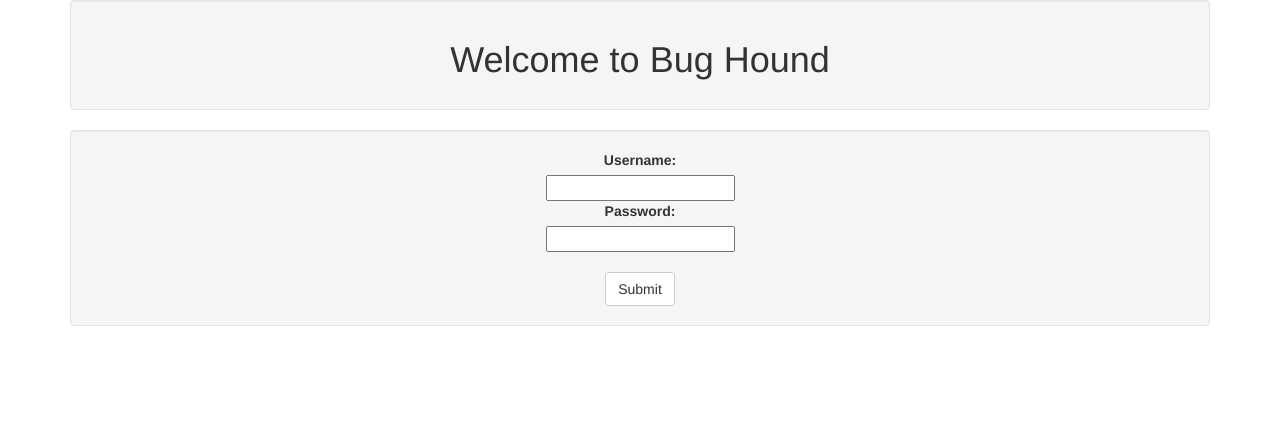
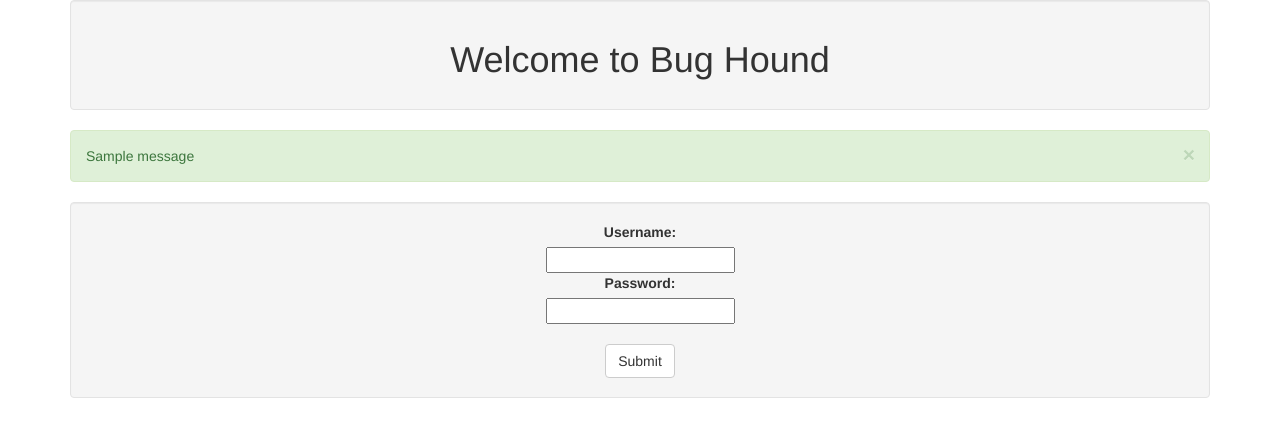
Before and after one commit to shubhamgupta2501/Bughound-Project, a Flask app: page / in a window 1280 px wide. Shown: the top 422 px of the page. Run offline with Flask 2, Linux system fonts and the light colour scheme; one stand-in notice (Sample message) is shown; some libraries are stand-ins or nearby versions.

Commit message:
login authorization added

```diff
--- a/app.py
+++ b/app.py
@@ -19,10 +19,60 @@ db_config = {
 # define a route to display the employee table
 @app.route("/")
 def index():
-    return render_template("login.html")
+   return render_template("login.html")
+
+# Login Authentication
+@app.route('/', methods=['POST','GET'])
+def login_auth():
+    username = request.form['username']
+    password = request.form['password']
+
+    connection = pymysql.connect(**db_config)
+    with connection.cursor() as cursor:
+        cursor.execute('SELECT * FROM employees WHERE username = %s', username)
+        employee = cursor.fetchone()
+        if employee and employee['password'] == password:
+            session['loggedin'] = True
+            session['username'] = username
+            session['user_level'] = employee["userlevel"]
+            condition = False
+            if session['user_level'] ==3:
+                condition = True
+            return redirect('/dashboard')
+        else:
+            message = f"Incorrect username or password"
+            flash(message=message)
+            return redirect('/')
+
+
+@app.route('/logout', methods=['POST','GET'])
+def logout():
+    if "loggedin" in session:
+        message = f"You are Logged out Succesfully"
+        flash(message=message)
+        session.pop('loggedin', None)
+    else:
+        message = f"You need to Login first"
+        flash(message=message)
+    return redirect('/')
+
+# Dashboard page
+@app.route('/dashboard', methods=['GET'])
+def dashboard():
+    if "loggedin" in session:
+         return render_template('dashboard.html')
+    else:
+        message = f"You need to Login first"
+        flash(message=message)
+        return render_template('login.html')
 
 @app.route('/insert', methods=['POST'])
 def insert():
+    if "loggedin" not in session:
+         message = f"You need to Login first"
+         flash(message=message)
+         return render_template('login.html')
+
     if request.method == "POST":
         #flash("Data Inserted Successfully")
         name = request.form['name']
@@ -43,6 +93,11 @@ def insert():
 
 @app.route('/edit', methods=['POST','GET'])
 def edit():
+    if "loggedin" not in session:
+         message = f"You need to Login first"
+         flash(message=message)
+         return render_template('login.html')
+
     if request.method == "POST":
         emp_id = request.form['emp_id']
         name = request.form['name']
@@ -62,6 +117,12 @@ def edit():
 
 @app.route('/delete/<string:id_data>', methods = ['GET'])
 def delete(id_data):
+
+    if "loggedin" not in session:
+         message = f"You need to Login first"
+         flash(message=message)
+         return render_template('login.html')
+
     connection = pymysql.connect(**db_config)
     with connection.cursor() as cursor:
         cursor.execute("DELETE FROM employees WHERE emp_id=%s", (id_data,))
@@ -74,6 +135,12 @@ def delete(id_data):
 
 @app.route('/add_program', methods=['POST'])
 def add_program():
+
+    if "loggedin" not in session:
+         message = f"You need to Login first"
+         flash(message=message)
+         return render_template('login.html')
+
     if request.method == "POST":
         program = request.form['program']
         program_release = request.form['release']
@@ -88,8 +155,14 @@ def add_program():
 
         flash(message=message)
         return redirect(url_for('manage_program'))
+
 @app.route('/edit_program', methods=['POST','GET'])
 def edit_program():
+    if "loggedin" not in session:
+         message = f"You need to Login first"
+         flash(message=message)
+         return render_template('login.html')
+
     if request.method == "POST":
         prog_id = request.form['prog_id']
         program = request.form['program']
@@ -109,6 +182,12 @@ def edit_program():
 
 @app.route('/delete_program/<string:id_data>', methods = ['GET'])
 def delete_program(id_data):
+
+    if "loggedin" not in session:
+         message = f"You need to Login first"
+         flash(message=message)
+         return render_template('login.html')
+
     connection = pymysql.connect(**db_config)
     with connection.cursor() as cursor:
         cursor.execute("DELETE FROM programs WHERE prog_id=%s", (id_data,))
@@ -122,6 +201,12 @@ def delete_program(id_data):
 
 @app.route('/add_area', methods=['POST'])
 def add_area():
+
+    if "loggedin" not in session:
+         message = f"You need to Login first"
+         flash(message=message)
+         return render_template('login.html')
+
     if request.method == "POST":
         area = request.form['area']
 
@@ -146,6 +231,11 @@ def add_area():
 
 @app.route('/edit_area', methods=['POST','GET'])
 def edit_area():
+    if "loggedin" not in session:
+         message = f"You need to Login first"
+         flash(message=message)
+         return render_template('login.html')
+
     if request.method == "POST":
         prog_id = request.form['prog_id']
         area = request.form['area']
@@ -165,6 +255,12 @@ def edit_area():
 
 @app.route('/delete_area/<string:id_data>', methods = ['GET'])
 def delete_area(id_data):
+
+    if "loggedin" not in session:
+         message = f"You need to Login first"
+         flash(message=message)
+         return render_template('login.html')
+
     connection = pymysql.connect(**db_config)
     with connection.cursor() as cursor:
         cursor.execute("DELETE FROM areas WHERE area_id=%s", (id_data,))
@@ -176,16 +272,15 @@ def delete_area(id_data):
         return redirect(url_for('manage_area'))
 
 
-
-
-# Dashboard page
-@app.route('/dashboard')
-def dashboard():
-    return render_template('dashboard.html')
-
 # Add/Update Bugs page
 @app.route('/update_bug')
 def update_bug():
+
+    if "loggedin" not in session:
+         message = f"You need to Login first"
+         flash(message=message)
+         return render_template('login.html')
+
     report_types = ['coding error', 'design error', 'hardware error', 'suggestion', 'Documentation', 'Query']
     severities = ['fatal', 'severe', 'minor']
     #employees = ['employee1', 'employee2', 'employee3'] # replace with actual employee list
@@ -219,6 +314,12 @@ def update_bug():
 
 @app.route('/delete_bug/<string:id_data>', methods = ['GET'])
 def delete_bug(id_data):
+
+    if "loggedin" not in session:
+         message = f"You need to Login first"
+         flash(message=message)
+         return render_template('login.html')
+
     connection = pymysql.connect(**db_config)
     with connection.cursor() as cursor:
         cursor.execute("DELETE FROM bug WHERE bug_id=%s", (id_data,))
@@ -233,6 +334,11 @@ def delete_bug(id_data):
 
 @app.route('/edit_bug', methods=['POST','GET'])
 def edit_bug():
+    if "loggedin" not in session:
+         message = f"You need to Login first"
+         flash(message=message)
+         return render_template('login.html')
+
     if request.method == "POST":
         bug_id = request.form['bug_id']
 
@@ -285,6 +391,11 @@ def edit_bug():
 #add Bugs Page
 @app.route('/add_bug', methods=['GET', 'POST'])
 def add_bug():
+    if "loggedin" not in session:
+         message = f"You need to Login first"
+         flash(message=message)
+         return render_template('login.html')
+
     if request.method == 'POST':
         program = request.form.get('program')
         report_type = request.form.get('report_type')
@@ -367,11 +478,21 @@ def add_bug():
 # Maintain Database page
 @app.route('/maintain_database')
 def maintain_database():
+    if "loggedin" not in session:
+         message = f"You need to Login first"
+         flash(message=message)
+         return render_template('login.html')
+
     return render_template('maintain_database.html')
 
 # manage employee page
 @app.route('/manage_employee')
 def manage_employee():
+    if "loggedin" not in session:
+         message = f"You need to Login first"
+         flash(message=message)
+         return render_template('login.html')
+
     connection = pymysql.connect(**db_config)
     with connection.cursor() as cursor:
         cursor.execute('SELECT * FROM employees')
@@ -383,6 +504,11 @@ def manage_employee():
 # manage program page
 @app.route('/manage_program')
 def manage_program():
+    if "loggedin" not in session:
+         message = f"You need to Login first"
+         flash(message=message)
+         return render_template('login.html')
+
     connection = pymysql.connect(**db_config)
     with connection.cursor() as cursor:
         cursor.execute('SELECT * FROM programs')
@@ -394,6 +520,11 @@ def manage_program():
 # manage area page
 @app.route('/manage_area')
 def manage_area():
+    if "loggedin" not in session:
+         message = f"You need to Login first"
+         flash(message=message)
+         return render_template('login.html')
+
     connection = pymysql.connect(**db_config)
     with connection.cursor() as cursor:
         cursor.execute('SELECT * FROM areas')
@@ -401,33 +532,25 @@ def manage_area():
         connection.commit()
     return render_template('manage_area.html', areas=data)
 
-# Login Authentication
-@app.route('/', methods=['POST'])
-def login_auth():
-    username = request.form['username']
-    password = request.form['password']
-
-    connection = pymysql.connect(**db_config)
-    with connection.cursor() as cursor:
-        cursor.execute('SELECT * FROM employees WHERE username = %s', username)
-        employee = cursor.fetchone()
-        if employee and employee['password'] == password:
-            session['username'] = username
-            return redirect('/dashboard')
-        else:
-            error = 'Invalid username or password. Please try again.'
-            return redirect('/')
-
-
-
 @app.route('/update',methods=['POST','GET'])
 def update():
+    if "loggedin" not in session:
+         message = f"You need to Login first"
+         flash(message=message)
+         return render_template('login.html')
+
     return redirect(url_for('manage_employee'))
 
 
 #add Bugs Page
 @app.route('/search_bug', methods=['GET', 'POST'])
 def search_bug():
+
+    if "loggedin" not in session:
+         message = f"You need to Login first"
+         flash(message=message)
+         return render_template('login.html')
+
     if request.method == 'POST':
         field_values={
         'program': request.form.get('program'),
@@ -511,6 +634,12 @@ def search_bug():
 # export data
 @app.route('/export_data', methods=['GET', 'POST'])
 def export_data():
+
+    if "loggedin" not in session:
+         message = f"You need to Login first"
+         flash(message=message)
+         return render_template('login.html')
+
     if request.method == 'POST':
         table_name = request.form['table_name']
         data_type = request.form['data_type']
--- a/templates/header.html
+++ b/templates/header.html
@@ -2,7 +2,7 @@
     <nav class="navbar">
         <ul class="nav-links">
           <li><a href="{{ url_for('dashboard') }}">Home</a></li>
-          <li><a href="{{ url_for('dashboard') }}">Logout</a></li>
+          <li><a href="{{ url_for('logout') }}">Logout</a></li>
         </ul>
     </nav>
 </div>
--- a/templates/login.html
+++ b/templates/login.html
@@ -3,6 +3,29 @@
 {% block body %}
 
 <div class="container">
+
+    {%with messages = get_flashed_messages()%}
+
+    {%if messages%}
+
+    {% for message in messages %}
+
+    <div class="alert alert-success alert-dismissable" role="alert">
+
+    <button type="button" class="close" data-dismiss="alert" aria-label ="close">
+
+    <span aria-hidden="true">&times;</span>
+
+    </button>
+
+    {{message}}
+
+    </div>
+
+    {%endfor%}
+    {%endif%}
+    {%endwith%}
+
     <div class="well text-center">
         <form action="/" method="POST">
             <label for="username">Username:</label><br>
```
